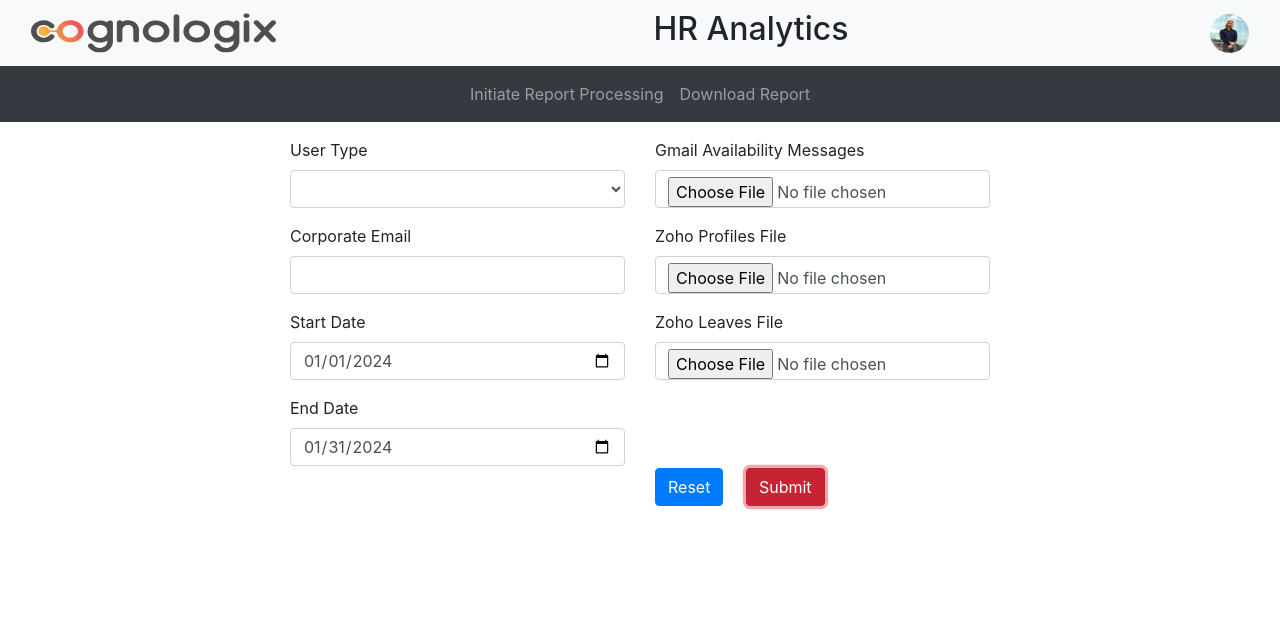
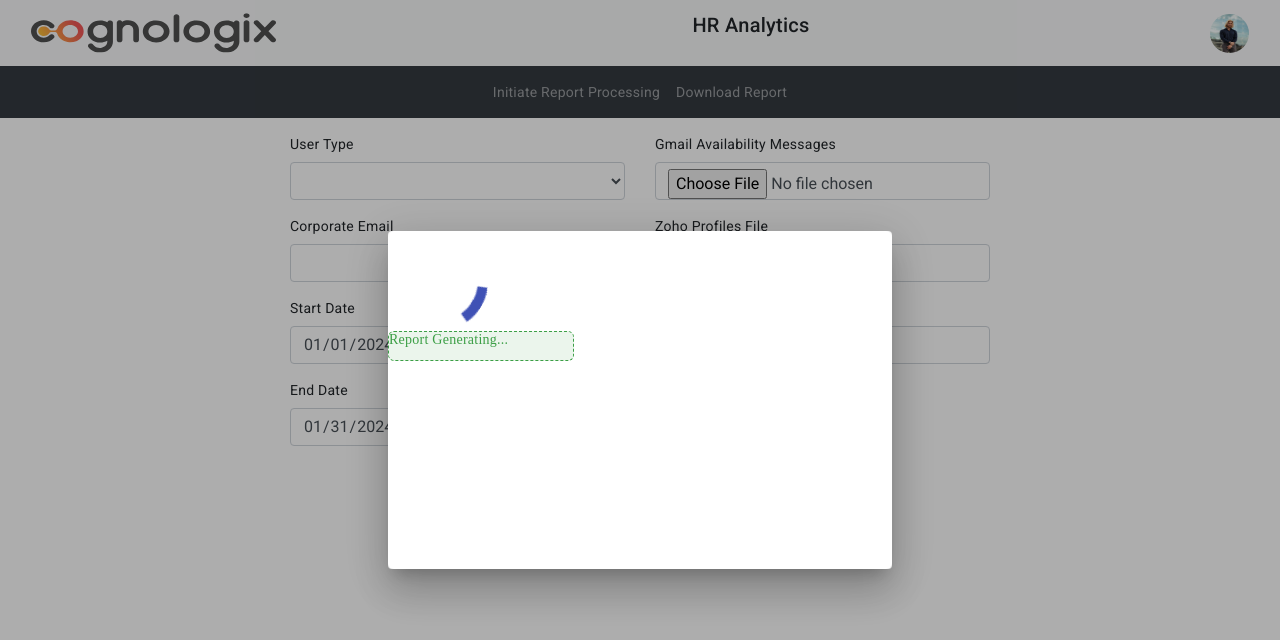
Before and after one commit to avadhut-kore-cognologix/hr-analytics-ui, an Angular app: page /initiate-report-processing in a window 1280 px wide. Both pictures are taken after a click on the button "Submit". Shown: the top 640 px of the page. Built offline with nearby package versions, Linux system fonts and the light colour scheme.

Commit message:
Added download flow

```diff
--- a/angular.json
+++ b/angular.json
@@ -35,6 +35,7 @@
               "src/assets"
             ],
             "styles": [
+              "@angular/material/prebuilt-themes/indigo-pink.css",
               "node_modules/bootstrap/dist/css/bootstrap.min.css",
               "src/styles.css"
             ],
@@ -99,6 +100,7 @@
               "src/assets"
             ],
             "styles": [
+              "@angular/material/prebuilt-themes/indigo-pink.css",
               "src/styles.css"
             ],
             "scripts": []
--- a/package.json
+++ b/package.json
@@ -11,10 +11,12 @@
   "private": true,
   "dependencies": {
     "@angular/animations": "^17.0.0",
+    "@angular/cdk": "^17.1.1",
     "@angular/common": "^17.0.0",
     "@angular/compiler": "^17.0.0",
     "@angular/core": "^17.0.0",
     "@angular/forms": "^17.0.0",
+    "@angular/material": "^17.1.1",
     "@angular/platform-browser": "^17.0.0",
     "@angular/platform-browser-dynamic": "^17.0.0",
     "@angular/router": "^17.0.0",
--- a/src/app/components/download-report/download-report.component.css
+++ b/src/app/components/download-report/download-report.component.css
@@ -18,7 +18,7 @@
   /* Resize the background image to cover the entire container */
 }
 
-#download-success {
+#download-box {
   width: 307px;
   height: 274px;
   flex-shrink: 0;
--- a/src/app/components/download-report/download-report.component.html
+++ b/src/app/components/download-report/download-report.component.html
@@ -15,7 +15,7 @@
           name="corporateEmail" />
       </div>
 
-      <button (click)="downloadReport()" class="btn btn-success">Submit</button>
+      <button (click)="submitDownloadReportRequest()" class="btn btn-success">Submit</button>
     </div>
     <div class="col-sm">
       <div id="download-report-image">
@@ -31,12 +31,14 @@
       </div>
     </div>
     <div class="col-sm">
-      <div id="download-success">
-        <img class="download-icon" src="assets/images/download-icon.svg" />
-        <h4>File Successfully Downloaded</h4>
+      <div id="download-box">
+        @if (downloaded) {
+          <img class="download-icon" src="assets/images/download-icon.svg" />
+          <h4>File Successfully Downloaded</h4>
+        } @else {
+          <button class="btn btn-success" (click)="getReport()">Get Report</button>
+        }
       </div>
-
-      <!-- <button class="btn btn-success" (click)="getReport()">Get Report</button> -->
     </div>
   </div>
   }
--- a/src/app/components/download-report/download-report.component.ts
+++ b/src/app/components/download-report/download-report.component.ts
@@ -1,6 +1,8 @@
 import { Component } from '@angular/core';
 import { DownloadRequest } from '../../models/download-request.model';
 import { DownloadService } from '../../services/download.service';
+import { MatDialog } from '@angular/material/dialog';
+import { LoadingModalComponent } from '../loading-modal/loading-modal.component';
 
 @Component({
   selector: 'app-download-report',
@@ -13,25 +15,31 @@ export class DownloadReportComponent {
     corporateEmail: ''
   };
   submitted = false;
+  downloaded = false;
 
-  constructor(private downloadService: DownloadService) { }
+  constructor(private downloadService: DownloadService, public dialog: MatDialog) { }
 
-  downloadReport(): void {
+  submitDownloadReportRequest(): void {
+    this.submitted = true;
+    this.openDialog();
+  }
+
+  getReport(): void {
+    this.downloaded = true;
     this.downloadService.downloadReport(this.downloadForm).subscribe({
       next: (res) => {
         console.log(res);
-        this.submitted = true;
+        this.downloaded = true;
       },
       error: (e) => console.error(e)
     });
-    this.submitted = true;
   }
 
-  getReport(): void {
-    this.submitted = false;
-    this.downloadForm = {
-      requestId: '',
-      corporateEmail: ''
-    };
+  openDialog() {
+    const dialogRef = this.dialog.open(LoadingModalComponent);
+
+    dialogRef.afterClosed().subscribe(result => {
+      console.log(`Dialog result: ${result}`);
+    });
   }
 }
--- a/src/app/components/initiate-report-processing/initiate-report-processing.component.ts
+++ b/src/app/components/initiate-report-processing/initiate-report-processing.component.ts
@@ -1,6 +1,8 @@
 import { Component } from '@angular/core';
 import { DownloadService } from '../../services/download.service';
 import { InitiateReportProcessingRequest } from '../../models/initiate-report-processing-request.model';
+import { MatDialog } from '@angular/material/dialog';
+import { LoadingModalComponent } from '../loading-modal/loading-modal.component';
 
 @Component({
   selector: 'app-initiate-report-processing',
@@ -20,11 +22,11 @@ export class InitiateReportProcessingComponent {
   };
   submitted = false;
 
-  constructor(private downloadService: DownloadService) { }
+  constructor(private downloadService: DownloadService, public dialog: MatDialog) { }
 
   initiateReportProcessing(): void {
     this.submitted = true;
-
+    this.openDialog();
     this.downloadService.initiateReportProcessing(this.downloadForm).subscribe({
       next: (res) => {
         console.log(res);
@@ -58,4 +60,12 @@ export class InitiateReportProcessingComponent {
   selectZohoLeavesFile(event: any): void {
     this.downloadForm.zohoLeavesFile = event.target.files.item(0);
   }
+
+  openDialog() {
+    const dialogRef = this.dialog.open(LoadingModalComponent);
+
+    dialogRef.afterClosed().subscribe(result => {
+      console.log(`Dialog result: ${result}`);
+    });
+  }
 }
--- /dev/null
+++ b/src/app/components/loading-modal/loading-modal.component.css
@@ -0,0 +1,21 @@
+div {
+    width: 504px;
+    height: 338px;
+    border-radius: 6px;
+    background: #FFF;
+    box-shadow: 0px 2px 15px 0px rgba(0, 0, 0, 0.25);
+}
+
+p {
+    width: 186px;
+    height: 30px;
+    border-radius: 6px;
+    border: 1px dashed #3C9F46;
+    background: rgba(60, 159, 70, 0.10);
+    color: #3C9F46;
+    font-family: Montserrat;
+    font-size: 14px;
+    font-style: normal;
+    font-weight: 500;
+    line-height: normal;
+}
--- /dev/null
+++ b/src/app/components/loading-modal/loading-modal.component.html
@@ -0,0 +1,4 @@
+<div>
+    <mat-spinner></mat-spinner>
+    <p>Report Generating...</p>
+</div>
--- a/src/index.html
+++ b/src/index.html
@@ -6,8 +6,10 @@
   <base href="/">
   <meta name="viewport" content="width=device-width, initial-scale=1">
   <link rel="icon" type="image/x-icon" href="favicon.ico">
+  <link href="https://fonts.googleapis.com/css2?family=Roboto:wght@300;400;500&display=swap" rel="stylesheet">
+  <link href="https://fonts.googleapis.com/icon?family=Material+Icons" rel="stylesheet">
 </head>
-<body>
+<body class="mat-typography">
   <app-root></app-root>
 </body>
 </html>
--- a/src/styles.css
+++ b/src/styles.css
@@ -1 +1,4 @@
 /* You can add global styles to this file, and also import other style files */
+
+html, body { height: 100%; }
+body { margin: 0; font-family: Roboto, "Helvetica Neue", sans-serif; }
```
Also changed, not shown: src/app/app.module.ts (+9 -2 lines), src/app/components/loading-modal/loading-modal.component.ts (added, +10 -0 lines), 2 other files (tests, documents, lock files or other folders).
